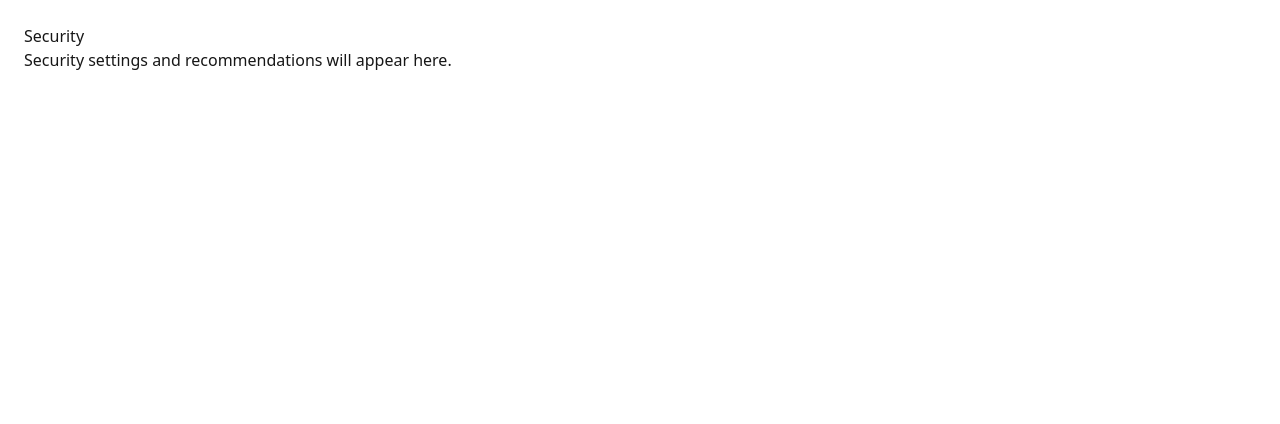
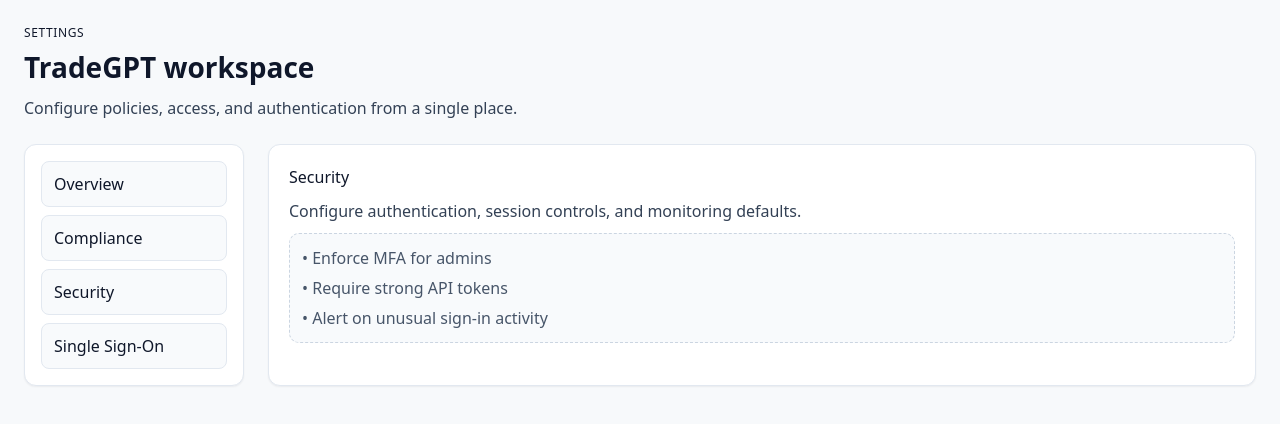
Before and after one commit to jbmeadows26/tradegpt-platform, a Next.js app: page /settings/security in a window 1280 px wide. Shown: the top 424 px of the page. Built offline with nearby package versions, Linux system fonts and the light colour scheme.

Commit message:
Restyle settings pages with navigation

```diff
--- a/app/settings/compliance/page.tsx
+++ b/app/settings/compliance/page.tsx
@@ -1,8 +1,25 @@
 export default function CompliancePage() {
   return (
-    <main style={{ padding: 24, fontFamily: "system-ui" }}>
-      <h1>Compliance</h1>
-      <p>Compliance controls and status will appear here.</p>
-    </main>
+    <div style={{ display: "grid", gap: 10 }}>
+      <h2 style={{ margin: 0 }}>Compliance</h2>
+      <p style={{ color: "#334155" }}>
+        Track evidence, attestations, and requirements for your controls.
+      </p>
+      <div
+        style={{
+          display: "grid",
+          gap: 8,
+          padding: 12,
+          border: "1px dashed #cbd5e1",
+          borderRadius: 10,
+          background: "#f8fafc",
+        }}
+      >
+        <strong>Placeholder</strong>
+        <span style={{ color: "#475569" }}>
+          Control mappings, audit tasks, and export options will live here.
+        </span>
+      </div>
+    </div>
   );
 }
--- /dev/null
+++ b/app/settings/layout.tsx
@@ -0,0 +1,83 @@
+import Link from "next/link";
+
+const navLinks = [
+  { href: "/settings", label: "Overview" },
+  { href: "/settings/compliance", label: "Compliance" },
+  { href: "/settings/security", label: "Security" },
+  { href: "/settings/sso", label: "Single Sign-On" },
+];
+
+export default function SettingsLayout({
+  children,
+}: Readonly<{
+  children: React.ReactNode;
+}>) {
+  return (
+    <main
+      style={{
+        padding: 24,
+        fontFamily: "system-ui",
+        minHeight: "100vh",
+        background: "#f7f9fb",
+        color: "#0f172a",
+      }}
+    >
+      <header style={{ marginBottom: 24 }}>
+        <p style={{ textTransform: "uppercase", letterSpacing: 0.6, fontSize: 12 }}>
+          Settings
+        </p>
+        <h1 style={{ margin: "4px 0 8px", fontSize: 28, fontWeight: 700 }}>
+          TradeGPT workspace
+        </h1>
+        <p style={{ color: "#334155", maxWidth: 640 }}>
+          Configure policies, access, and authentication from a single place.
+        </p>
+      </header>
+
+      <div style={{ display: "grid", gridTemplateColumns: "220px 1fr", gap: 24 }}>
+        <nav
+          style={{
+            background: "#fff",
+            border: "1px solid #e2e8f0",
+            borderRadius: 12,
+            padding: 16,
+            boxShadow: "0 1px 2px rgba(15, 23, 42, 0.06)",
+          }}
+        >
+          <ul style={{ listStyle: "none", padding: 0, margin: 0, display: "grid", gap: 8 }}>
+            {navLinks.map((link) => (
+              <li key={link.href}>
+                <Link
+                  href={link.href}
+                  style={{
+                    display: "block",
+                    padding: "10px 12px",
+                    borderRadius: 8,
+                    textDecoration: "none",
+                    color: "#0f172a",
+                    background: "#f8fafc",
+                    border: "1px solid #e2e8f0",
+                  }}
+                >
+                  {link.label}
+                </Link>
+              </li>
+            ))}
+          </ul>
+        </nav>
+
+        <section
+          style={{
+            background: "#fff",
+            border: "1px solid #e2e8f0",
+            borderRadius: 12,
+            padding: 20,
+            boxShadow: "0 1px 2px rgba(15, 23, 42, 0.06)",
+          }}
+        >
+          {children}
+        </section>
+      </div>
+    </main>
+  );
+}
--- a/app/settings/page.tsx
+++ b/app/settings/page.tsx
@@ -1,8 +1,15 @@
 export default function SettingsPage() {
   return (
-    <main style={{ padding: 24, fontFamily: "system-ui" }}>
-      <h1>Settings</h1>
-      <p>Manage your TradeGPT settings here.</p>
-    </main>
+    <div style={{ display: "grid", gap: 12 }}>
+      <h2 style={{ margin: 0 }}>Overview</h2>
+      <p style={{ color: "#334155" }}>
+        Quick links to help you keep your workspace configured and compliant.
+      </p>
+      <ul style={{ margin: 0, paddingLeft: 18, color: "#0f172a", lineHeight: 1.6 }}>
+        <li>Review compliance requirements and attestations.</li>
+        <li>Adjust security defaults and monitoring.</li>
+        <li>Set up single sign-on for your team.</li>
+      </ul>
+    </div>
   );
 }
--- a/app/settings/security/page.tsx
+++ b/app/settings/security/page.tsx
@@ -1,8 +1,25 @@
 export default function SecurityPage() {
   return (
-    <main style={{ padding: 24, fontFamily: "system-ui" }}>
-      <h1>Security</h1>
-      <p>Security settings and recommendations will appear here.</p>
-    </main>
+    <div style={{ display: "grid", gap: 10 }}>
+      <h2 style={{ margin: 0 }}>Security</h2>
+      <p style={{ color: "#334155" }}>
+        Configure authentication, session controls, and monitoring defaults.
+      </p>
+      <div
+        style={{
+          display: "grid",
+          gap: 6,
+          padding: 12,
+          border: "1px dashed #cbd5e1",
+          borderRadius: 10,
+          background: "#f8fafc",
+          color: "#475569",
+        }}
+      >
+        <span>• Enforce MFA for admins</span>
+        <span>• Require strong API tokens</span>
+        <span>• Alert on unusual sign-in activity</span>
+      </div>
+    </div>
   );
 }
--- a/app/settings/sso/page.tsx
+++ b/app/settings/sso/page.tsx
@@ -1,8 +1,25 @@
 export default function SSOPage() {
   return (
-    <main style={{ padding: 24, fontFamily: "system-ui" }}>
-      <h1>Single Sign-On</h1>
-      <p>Configure SSO providers and settings here.</p>
-    </main>
+    <div style={{ display: "grid", gap: 10 }}>
+      <h2 style={{ margin: 0 }}>Single Sign-On</h2>
+      <p style={{ color: "#334155" }}>
+        Connect an identity provider and keep access centralized.
+      </p>
+      <div
+        style={{
+          display: "grid",
+          gap: 8,
+          padding: 12,
+          border: "1px dashed #cbd5e1",
+          borderRadius: 10,
+          background: "#f8fafc",
+        }}
+      >
+        <strong>Provider setup</strong>
+        <span style={{ color: "#475569" }}>
+          SAML/OIDC configuration details and status badges will show here.
+        </span>
+      </div>
+    </div>
   );
 }
```
